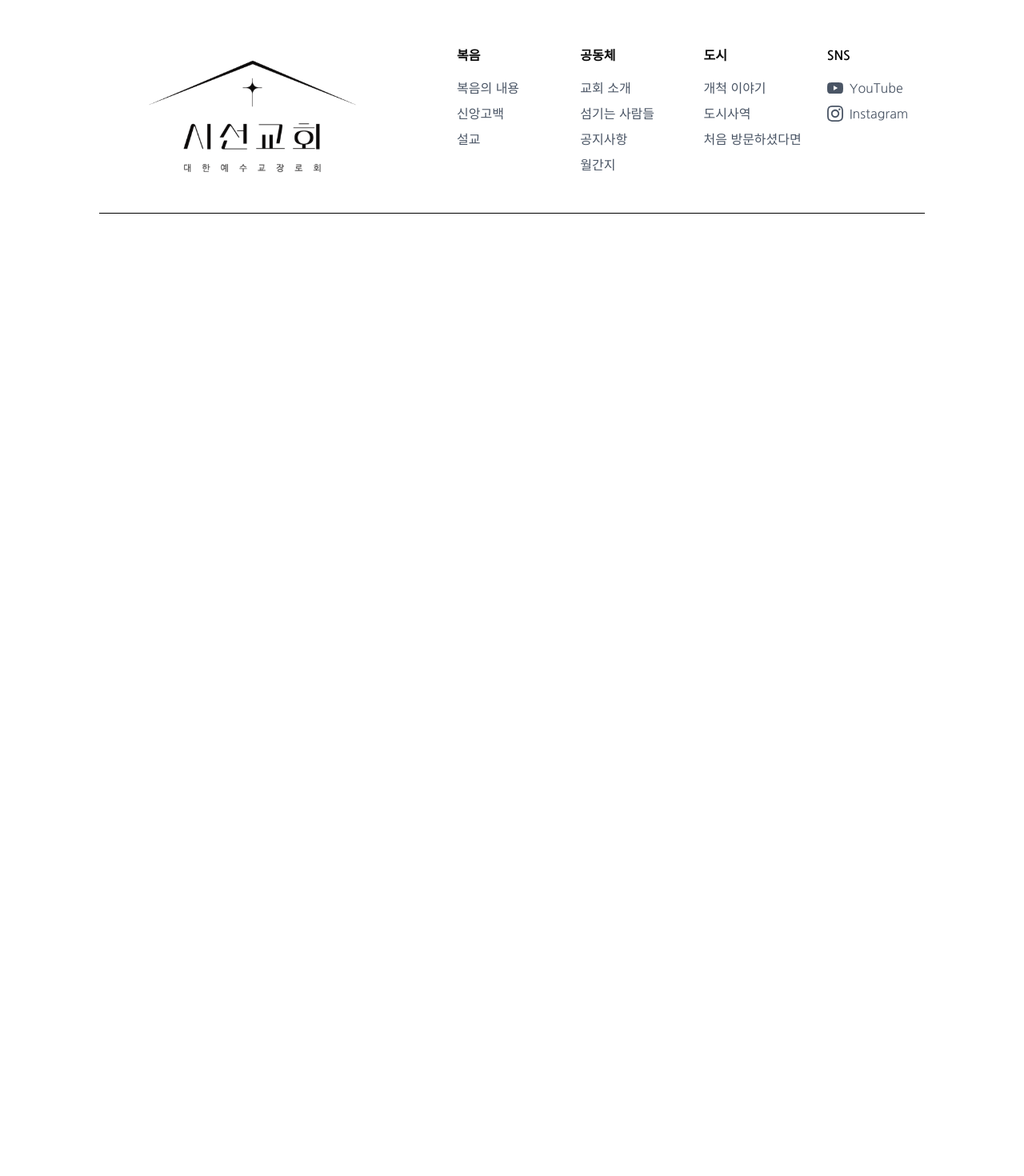
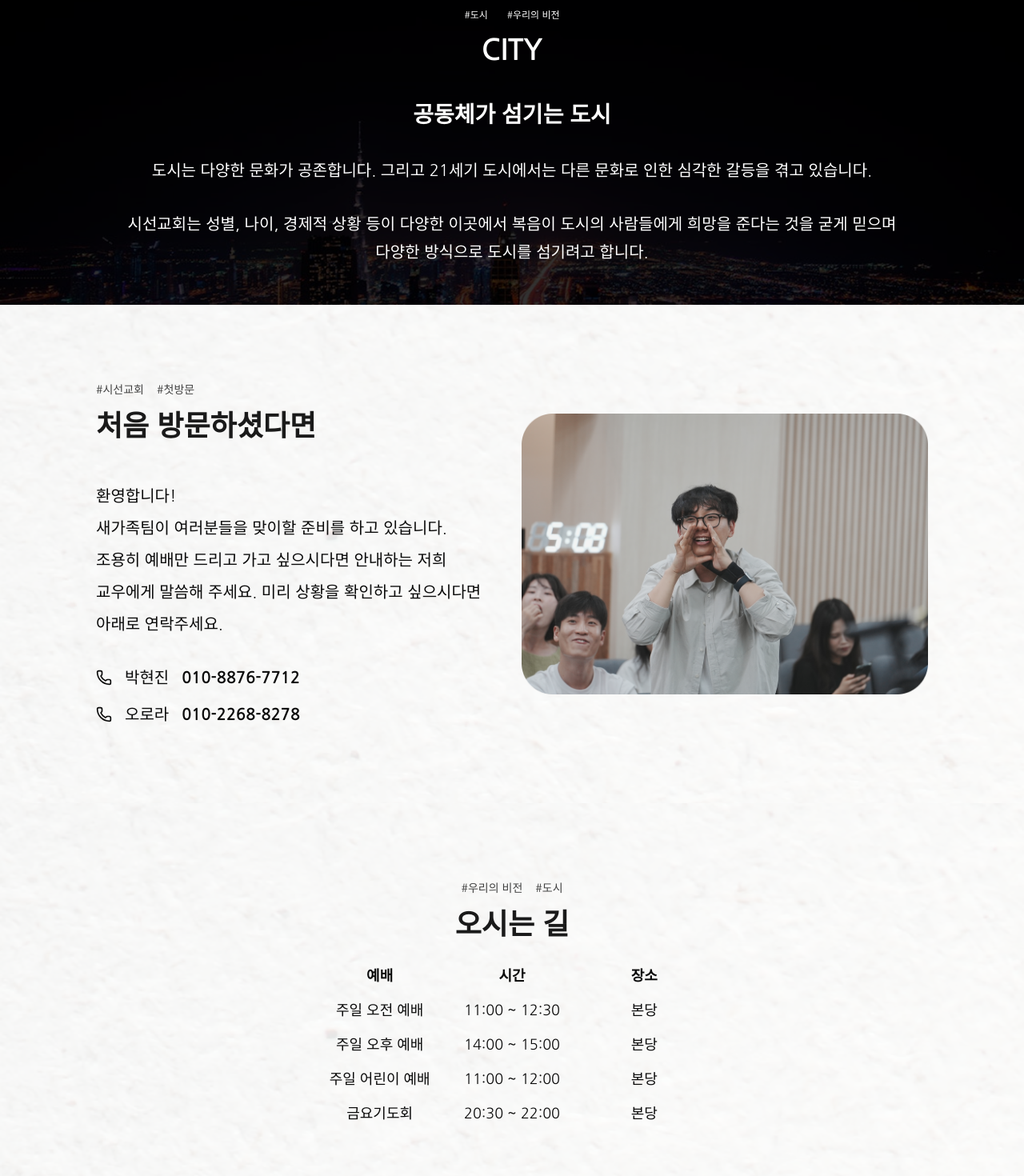
Before and after one commit to jglee-Cm7/siseon-web, a Next.js app: page / in a window 1280 px wide. Shown: the part 3240-4710 px from the top of the page at 80% size. Before the commit the page ends 3571 px from the top, so only its background shows below. Built offline with nearby package versions, Linux system fonts and the light colour scheme.

Commit message:
feat: Add city, welcome, location sections in home page

```diff
--- a/app/page.tsx
+++ b/app/page.tsx
@@ -3,6 +3,9 @@ import {
   HeroSection,
   StorySection,
   CommunitySection,
+  CitySection,
+  WelcomeSection,
+  LocationSection,
 } from "@/components/features/home";
 
 export default function Home() {
@@ -12,6 +15,9 @@ export default function Home() {
       <StorySection />
       <GospelSection />
       <CommunitySection />
+      <CitySection />
+      <WelcomeSection />
+      <LocationSection />
     </>
   );
 }
--- /dev/null
+++ b/components/features/home/city-section.tsx
@@ -0,0 +1,39 @@
+import Image from "next/image";
+import { ChevronRightIcon } from "lucide-react";
+
+export function CitySection() {
+  return (
+    <section className="bg-[url('/images/background-city.avif')] bg-cover bg-bottom">
+      <div className="h-full w-full bg-black/80 px-6 py-12 md:px-30">
+        <div className="mx-auto flex h-full max-w-[1440px] flex-col items-center space-y-8">
+          {/* Title */}
+          <div className="flex flex-col items-center justify-center gap-2">
+            <div className="flex items-center gap-6 text-[12px] text-white">
+              <span>#도시</span>
+              <span>#우리의 비전</span>
+            </div>
+            <h3 className="text-[26px] font-bold text-white md:text-[36px]">
+              CITY
+            </h3>
+          </div>
+
+          {/* Content */}
+          <div className="flex max-w-[1000px] flex-col items-center gap-8 break-keep text-white [&>p]:text-center [&>p]:text-[12px] [&>p]:leading-[1.75] [&>p]:md:text-[20px]">
+            <span className="text-[22px] font-bold md:text-[28px]">
+              공동체가 섬기는 도시
+            </span>
+            <p>
+              도시는 다양한 문화가 공존합니다. 그리고 21세기 도시에서는 다른
+              문화로 인한 심각한 갈등을 겪고 있습니다.
+            </p>
+            <p>
+              시선교회는 성별, 나이, 경제적 상황 등이 다양한 이곳에서 복음이
+              도시의 사람들에게 희망을 준다는 것을 굳게 믿으며 다양한 방식으로
+              도시를 섬기려고 합니다.
+            </p>
+          </div>
+        </div>
+      </div>
+    </section>
+  );
+}
--- a/components/features/home/community-section.tsx
+++ b/components/features/home/community-section.tsx
@@ -70,7 +70,6 @@ export function CommunitySection() {
 
               {/* Content */}
               <div className="flex flex-col gap-16 md:flex-row">
-                {/* Right Main Content */}
                 <div className="flex flex-1 flex-col justify-between gap-8">
                   {/* Title */}
                   <span className="text-[16px] font-bold text-[#1A1A1A] md:text-2xl">
--- a/components/features/home/index.ts
+++ b/components/features/home/index.ts
@@ -2,3 +2,6 @@ export * from "./hero-section";
 export * from "./story-section";
 export * from "./gospel-section";
 export * from "./community-section";
+export * from "./city-section";
+export * from "./welcome-section";
+export * from "./location-section";
--- /dev/null
+++ b/components/features/home/location-section.tsx
@@ -0,0 +1,65 @@
+import { cn } from "@/lib/utils";
+import { ChevronRightIcon, PhoneIcon } from "lucide-react";
+import Image from "next/image";
+
+export function LocationSection() {
+  return (
+    <section className="bg-[url('/images/background.avif')] md:max-h-[800px]">
+      <div className="h-full bg-white/90 px-6 py-12 md:px-30 md:py-24">
+        <div className="mx-auto max-w-[1440px]">
+          <div className="flex h-full flex-col items-center justify-center gap-6">
+            {/* Title */}
+            <div className="flex flex-col items-center justify-center gap-2">
+              <div className="flex items-center gap-4">
+                <span className="text-[12px] text-[#404040] md:text-[14px]">
+                  #우리의 비전
+                </span>
+                <span className="text-[12px] text-[#404040] md:text-[14px]">
+                  #도시
+                </span>
+              </div>
+              <h3 className="text-[26px] font-bold text-[#1A1A1A] md:text-[36px]">
+                오시는 길
+              </h3>
+            </div>
+
+            {/* Content */}
+            <div
+              className={cn(
+                "flex w-full flex-col gap-4 md:w-[480px]",
+                "[&>div]:flex [&>div]:items-center [&>div]:gap-4",
+                "[&_span]:flex-1 [&_span]:text-center [&_span]:text-[12px] [&_span]:md:text-[18px]",
+              )}
+            >
+              <div className="[&>span]:font-bold">
+                <span>예배</span>
+                <span>시간</span>
+                <span>장소</span>
+              </div>
+              <div>
+                <span>주일 오전 예배</span>
+                <span>11:00 ~ 12:30</span>
+                <span>본당</span>
+              </div>
+              <div>
+                <span>주일 오후 예배</span>
+                <span>14:00 ~ 15:00</span>
+                <span>본당</span>
+              </div>
+              <div>
+                <span>주일 어린이 예배</span>
+                <span>11:00 ~ 12:00</span>
+                <span>본당</span>
+              </div>
+              <div>
+                <span>금요기도회</span>
+                <span>20:30 ~ 22:00</span>
+                <span>본당</span>
+              </div>
+            </div>
+          </div>
+        </div>
+      </div>
+    </section>
+  );
+}
--- /dev/null
+++ b/components/features/home/welcome-section.tsx
@@ -0,0 +1,73 @@
+import { cn } from "@/lib/utils";
+import { ChevronRightIcon, PhoneIcon } from "lucide-react";
+import Image from "next/image";
+
+export function WelcomeSection() {
+  return (
+    <section className="bg-[url('/images/background.avif')] md:max-h-[800px]">
+      <div className="h-full bg-white/90 px-6 py-12 md:px-30 md:py-24">
+        <div className="mx-auto max-w-[1440px]">
+          <div className="flex h-full flex-col gap-6 md:flex-row">
+            <div className="flex h-full flex-1 flex-col justify-center gap-10">
+              {/* Title */}
+              <div className="flex flex-col gap-2">
+                <div className="flex items-center gap-4">
+                  <span className="text-[12px] text-[#404040] md:text-[14px]">
+                    #시선교회
+                  </span>
+                  <span className="text-[12px] text-[#404040] md:text-[14px]">
+                    #첫방문
+                  </span>
+                </div>
+                <h3 className="text-[26px] font-bold text-[#1A1A1A] md:text-[36px]">
+                  처음 방문하셨다면
+                </h3>
+              </div>
+
+              {/* Content */}
+              <div className="flex flex-col gap-16 md:flex-row">
+                <div className="flex flex-1 flex-col justify-between gap-8">
+                  {/* Content paragraphs */}
+                  <div className="space-y-6 text-[12px] break-keep md:text-lg">
+                    <p className="text-[12px] leading-[1.75] break-keep md:text-[20px] md:leading-loose [&>br]:hidden [&>br]:md:block">
+                      환영합니다!
+                      <br />
+                      새가족팀이 여러분들을 맞이할 준비를 하고 있습니다.
+                      <br />
+                      조용히 예배만 드리고 가고 싶으시다면 안내하는 저희
+                      교우에게 말씀해 주세요. 미리 상황을 확인하고 싶으시다면
+                      아래로 연락주세요.
+                    </p>
+                  </div>
+
+                  {/* Phone */}
+                  <div className="flex flex-col gap-2 text-[12px] md:gap-4 md:text-[20px]">
+                    <div className="flex items-center gap-4">
+                      <PhoneIcon className="size-3 md:size-5" />
+                      <span>박현진</span>
+                      <span className="font-bold">010-8876-7712</span>
+                    </div>
+                    <div className="flex items-center gap-4">
+                      <PhoneIcon className="size-3 md:size-5" />
+                      <span>오로라</span>
+                      <span className="font-bold">010-2268-8278</span>
+                    </div>
+                  </div>
+                </div>
+              </div>
+            </div>
+            <div className="hidden flex-1 items-center justify-center md:flex">
+              <Image
+                src="/images/welcome-image.webp"
+                alt="welcome-image"
+                width={520}
+                height={360}
+                className="object-cover"
+              />
+            </div>
+          </div>
+        </div>
+      </div>
+    </section>
+  );
+}
```
Also changed, not shown: public/images/background-city.avif (added), public/images/welcome-image.webp (added).
